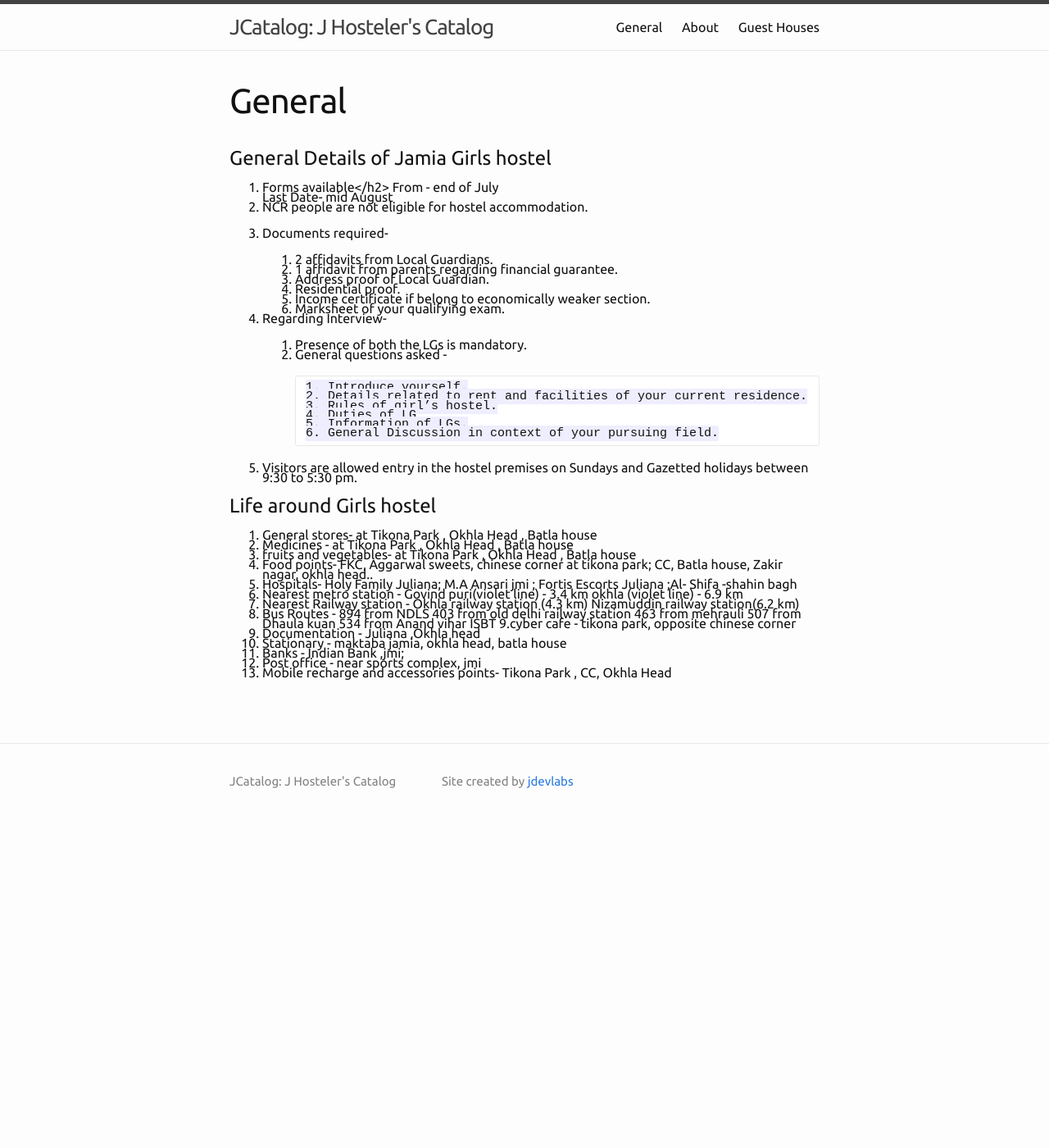
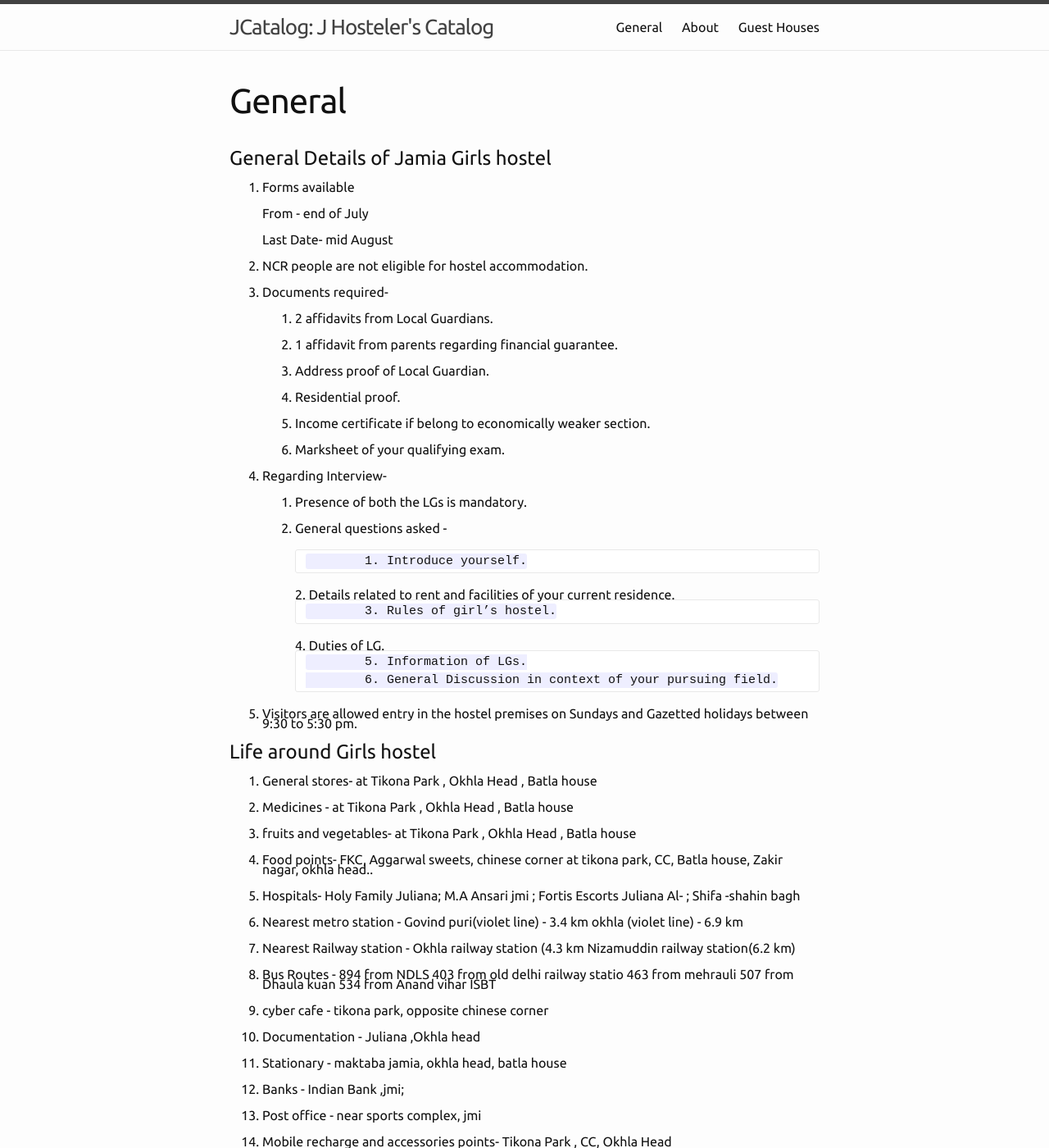
Before and after one commit to jdevlabs/JCatalog, a Jekyll site: the page built from pages/General/index.md, in a window 1280 px wide and 1400 px high. Shown: the whole window at 82% size. Built offline with Jekyll 4.4.1, drawn with Linux system fonts in a browser that asks for light colours.

Commit message:
General page edited

```diff
--- a/pages/General/index.md
+++ b/pages/General/index.md
@@ -6,53 +6,77 @@ permalink: /general/
  General Details of Jamia Girls hostel
 =======================================
 
-1. Forms available</h2>
+1. Forms available
+
      From - end of July
+
      Last Date- mid August
+
+
 2. NCR people are not eligible for hostel accommodation.
+
 
 3. Documents required-
 
 	1. 2 affidavits from Local Guardians.
+
 	2. 1 affidavit from parents regarding financial guarantee.
+
 	3. Address proof of Local Guardian.
+
 	4. Residential proof.
+
 	5. Income certificate if belong to economically weaker section.
+
 	6. Marksheet of your qualifying exam.
+
+
 4. Regarding Interview-
 
 	1. Presence of both the LGs is mandatory.
+
 	2. General questions asked -
 
-           1. Introduce yourself.
-           2. Details related to rent and facilities of your current residence.
-           3. Rules of girl’s hostel.
-           4. Duties of LG
-           5. Information of LGs.
-           6. General Discussion in context of your pursuing field.
+           	1. Introduce yourself.
+
+          	2. Details related to rent and facilities of your current residence.
+
+           	3. Rules of girl’s hostel.
+
+          	4. Duties of LG.
+
+           	5. Information of LGs.
+
+           	6. General Discussion in context of your pursuing field.
 
 5. Visitors are allowed entry in the hostel premises on Sundays and Gazetted holidays between 9:30 to 5:30 pm.
 
 Life around Girls hostel
 ========================
 1.  General stores- at Tikona Park , Okhla Head , Batla house
+
 2.  Medicines - at Tikona Park , Okhla Head , Batla house
+
 3. fruits and vegetables- at Tikona Park , Okhla Head , Batla house
-4. Food points- FKC, Aggarwal sweets, chinese corner at tikona park;
-                         CC, Batla house, Zakir nagar, okhla head..
-5. Hospitals- Holy Family Juliana; M.A Ansari jmi ; Fortis Escorts Juliana ;Al-                                                         Shifa  -shahin bagh
-6. Nearest metro station - Govind puri(violet line) - 3.4 km
-                                          okhla (violet line) - 6.9 km
-7. Nearest Railway station - Okhla railway station (4.3 km)
-                                             Nizamuddin railway station(6.2 km)
-8.  Bus Routes - 894 from NDLS
-                         403 from old delhi railway station
-                          463 from mehrauli
-                          507 from Dhaula kuan
-                           534 from Anand vihar ISBT
-9.cyber cafe - tikona park, opposite chinese corner
+
+4. Food points- FKC, Aggarwal sweets, chinese corner at tikona park, CC, Batla house, Zakir nagar, okhla head..
+
+5. Hospitals- Holy Family Juliana; M.A Ansari jmi ; Fortis Escorts Juliana Al-  ; Shifa  -shahin bagh
+
+6. Nearest metro station - Govind puri(violet line) - 3.4 km okhla (violet line) - 6.9 km
+
+7. Nearest Railway station - Okhla railway station (4.3 km  Nizamuddin railway station(6.2 km)
+
+8.  Bus Routes - 894 from NDLS 403 from old delhi railway statio 463 from mehrauli  507 from Dhaula kuan 534 from Anand vihar ISBT
+
+9. cyber cafe - tikona park, opposite chinese corner
+
 10. Documentation - Juliana ,Okhla head
+
 11. Stationary - maktaba jamia, okhla head, batla house
+
 12. Banks - Indian Bank ,jmi;
+
 13. Post office - near sports complex, jmi
+
 14. Mobile recharge and accessories points- Tikona Park , CC, Okhla Head
```
